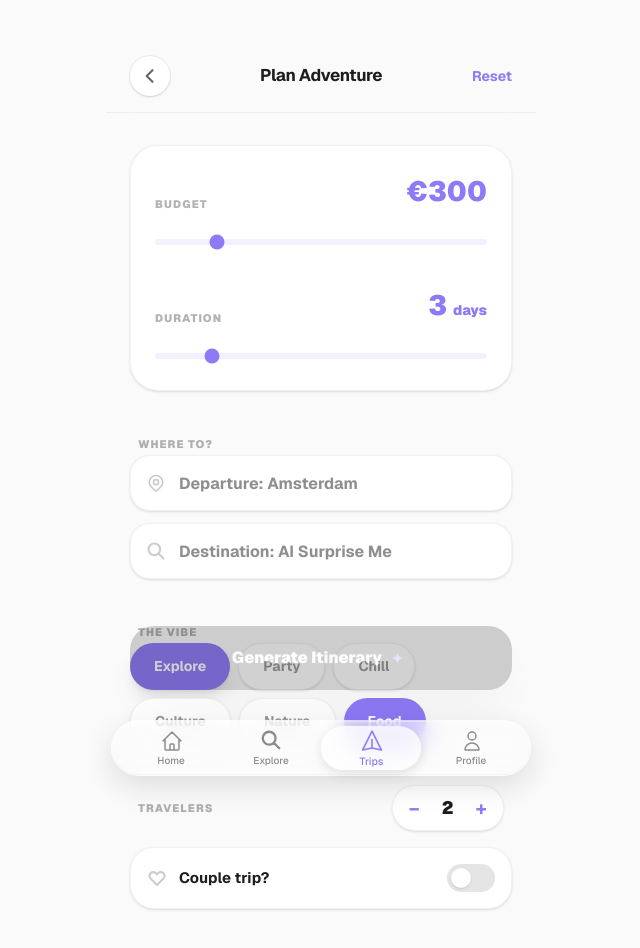
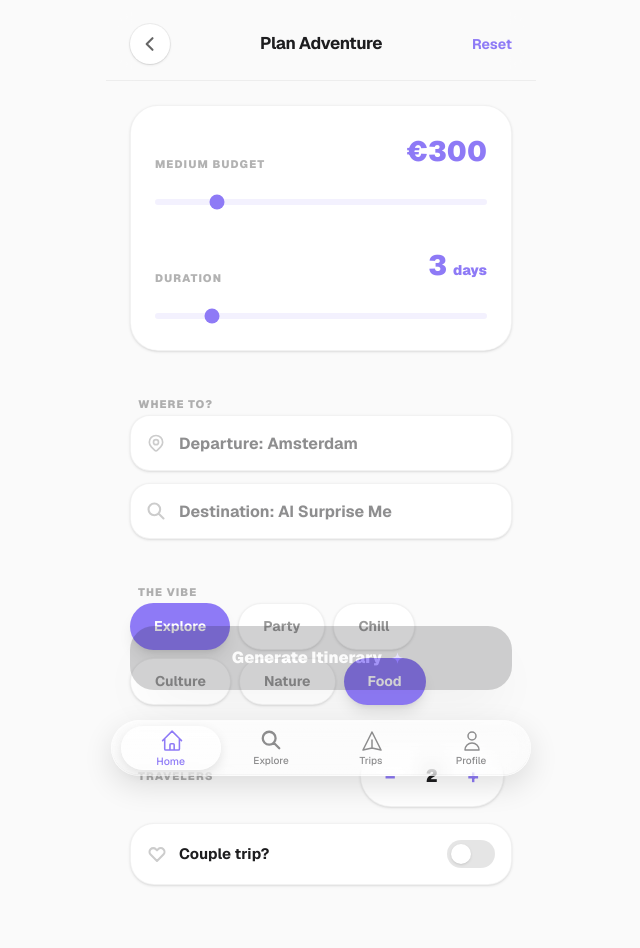
Before and after one commit to RadaHidos/GoApp, a Next.js app: page /trips/new in a window 1280 px wide. Shown: the top 948 px of the page, without its empty margins (319-959 px from the left). Built offline with nearby package versions, Linux system fonts and the light colour scheme.

Commit message:
NEW TRIP - final page design

```diff
--- a/app/trips/new/page.tsx
+++ b/app/trips/new/page.tsx
@@ -11,7 +11,7 @@ export default function NewTripPage() {
   const router = useRouter();
 
   // --- State ---
-  const [activeTab, setActiveTab] = useState("trips");
+  const [activeTab, setActiveTab] = useState("home");
   const [budget, setBudget] = useState(300);
   const [days, setDays] = useState(3);
   const [departure, setDeparture] = useState("");
@@ -40,11 +40,11 @@ export default function NewTripPage() {
 
   return (
     <main className="min-h-screen w-full bg-[#FAFAFA] text-[#1D1D1F] flex flex-col items-center font-sans selection:bg-[#8E7AF6]/20">
-      {/* Scrollable Container with increased bottom padding to clear fixed CTA */}
+      {/* Scrollable Container with enough bottom padding to clear the fixed CTA */}
       <div className="w-full max-w-[430px] flex-1 flex flex-col relative bg-[#FAFAFA] min-h-screen pb-[240px]">
 
-        {/* --- Header: Increased Top Spacing for App Consistency --- */}
-        <header className="sticky top-0 z-40 bg-[#FAFAFA]/80 backdrop-blur-md px-6 pt-14 pb-4 flex items-center justify-between border-b border-black/5">
+        {/* --- Header: Reset to original top spacing --- */}
+        <header className="sticky top-0 z-40 bg-[#FAFAFA]/80 backdrop-blur-md px-6 pt-6 pb-4 flex items-center justify-between border-b border-black/5">
           <button
             onClick={() => router.back()}
             className="h-10 w-10 rounded-full bg-white shadow-sm ring-1 ring-black/5 flex items-center justify-center text-black/60 active:scale-95 transition-all"
@@ -59,13 +59,13 @@ export default function NewTripPage() {
           variants={containerVariants}
           initial="hidden"
           animate="visible"
-          className="px-6 pt-8 space-y-10"
+          className="px-6 pt-6 space-y-10"
         >
           {/* 1. Money & Time Section */}
           <motion.section variants={itemVariants} className="space-y-8 bg-white p-6 rounded-[28px] shadow-sm border border-black/5">
             <div className="space-y-4">
               <div className="flex justify-between items-end">
-                <label className="text-[11px] font-black uppercase tracking-widest text-black/30">Budget</label>
+                <label className="text-[11px] font-black uppercase tracking-widest text-black/30">Medium Budget</label>
                 <span className="text-[28px] font-black text-[#8E7AF6]">€{budget}</span>
               </div>
               <input
@@ -75,6 +75,7 @@ export default function NewTripPage() {
                 value={budget}
                 onChange={(e) => setBudget(Number(e.target.value))}
                 className="w-full h-1.5 bg-[#8E7AF6]/10 rounded-full appearance-none cursor-pointer accent-[#8E7AF6]"
+                style={{ touchAction: 'none' }}
               />
             </div>
 
@@ -90,6 +91,7 @@ export default function NewTripPage() {
                 value={days}
                 onChange={(e) => setDays(Number(e.target.value))}
                 className="w-full h-1.5 bg-[#8E7AF6]/10 rounded-full appearance-none cursor-pointer accent-[#8E7AF6]"
+                style={{ touchAction: 'none' }}
               />
             </div>
           </motion.section>
@@ -142,14 +144,14 @@ export default function NewTripPage() {
             </div>
           </motion.section>
 
-          {/* 4. Travelers Section - Now has clear space at bottom */}
+          {/* 4. Travelers Section - Clear scroll space at bottom */}
           <motion.section variants={itemVariants} className="space-y-4">
             <div className="flex items-center justify-between px-2">
               <label className="text-[11px] font-black uppercase tracking-widest text-black/30">Travelers</label>
-              <div className="flex items-center gap-5 bg-white px-4 py-2 rounded-full shadow-sm border border-black/5">
-                <button onClick={() => setPeople(p => Math.max(1, p-1))} className="text-[#8E7AF6] font-bold text-xl active:scale-75 transition-transform">−</button>
-                <span className="font-black text-lg w-4 text-center">{people}</span>
-                <button onClick={() => setPeople(p => p + 1)} className="text-[#8E7AF6] font-bold text-xl active:scale-75 transition-transform">+</button>
+              <div className="flex items-center gap-5 bg-white px-4 py-2 rounded-full shadow-sm border border-black/5 select-none">
+                <button onClick={() => setPeople(p => Math.max(1, p-1))} className="text-[#8E7AF6] font-bold text-xl active:scale-75 transition-transform p-2 disabled:opacity-30" disabled={people <= 1}>−</button>
+                <span className="font-black text-lg w-4 text-center tabular-nums">{people}</span>
+                <button onClick={() => setPeople(p => p + 1)} className="text-[#8E7AF6] font-bold text-xl active:scale-75 transition-transform p-2 disabled:opacity-30" disabled={people >= 10}>+</button>
               </div>
             </div>
 
@@ -179,7 +181,7 @@ export default function NewTripPage() {
           </motion.section>
         </motion.div>
 
-        {/* --- Fixed CTA Section: Adjusted Z-index and Layout --- */}
+        {/* --- Fixed CTA Section --- */}
         <div className="fixed bottom-[110px] left-0 right-0 px-6 max-w-[430px] mx-auto z-50 pointer-events-none">
           <div className="pointer-events-auto">
             <button
```
